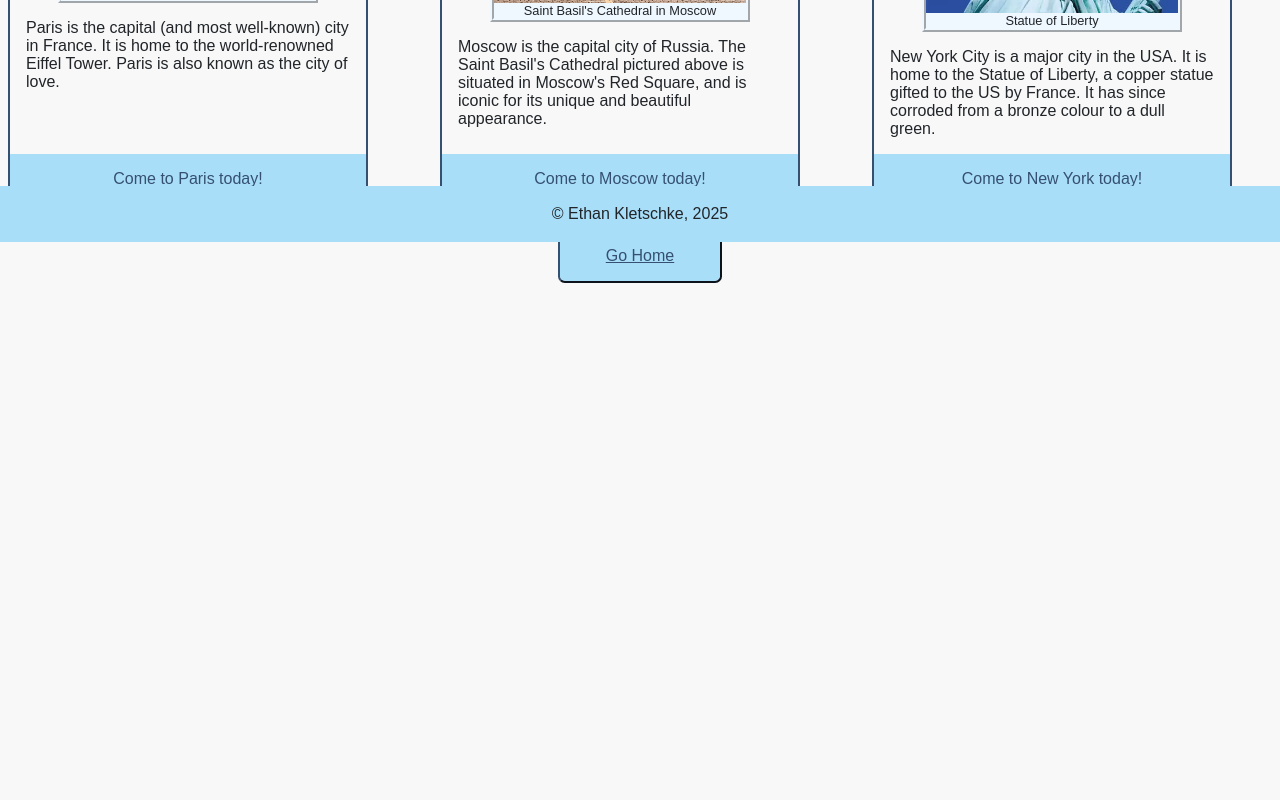
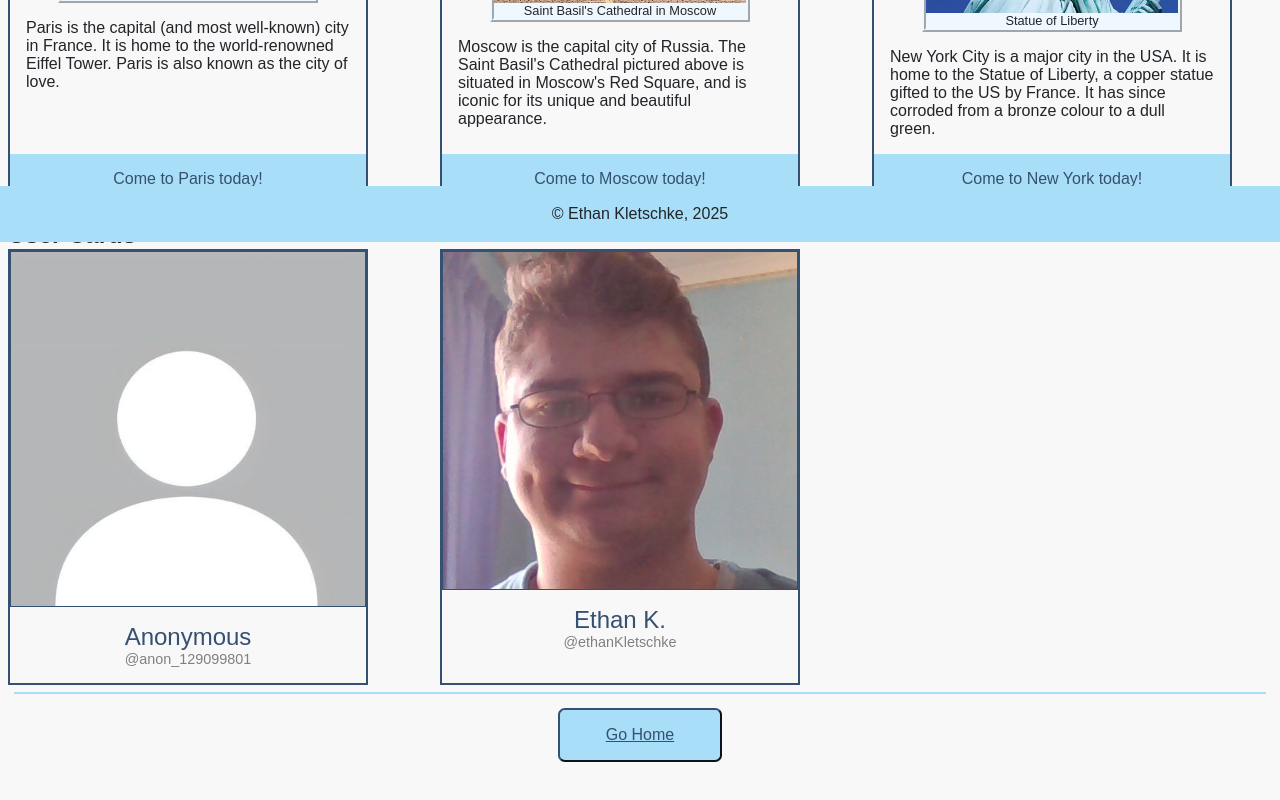
Before and after one commit to ethanKletschke/TSX-Portfolio-App, a React (Vite) app: page /cards in a window 1280 px wide. Shown: the part 558-1358 px from the top of the page. Before the commit the page ends 927 px from the top, so only its background shows below. Built offline with nearby package versions, Linux system fonts and the light colour scheme.

Commit message:
feat(ui): Implement user cards

```diff
--- a/src/comps/cards/UserCard/UserCard.module.css
+++ b/src/comps/cards/UserCard/UserCard.module.css
@@ -7,17 +7,21 @@
 
 .userCard > img {
   display: block;
-  width: 90%;
+  width: 100%;
   margin: auto;
   border: 1pt solid var(--dblue);
 }
 
-.userCard > .display-name {
+.userCard > .textSection {
+  padding: 1em;
+}
+
+.userCard .display-name {
   font-size: 1.5em;
   color: var(--dblue);
 }
 
-.userCard > .username {
+.userCard .username {
   font-size: 0.9em;
   color: grey;
 }
--- a/src/comps/cards/UserCard/UserCard.tsx
+++ b/src/comps/cards/UserCard/UserCard.tsx
@@ -21,8 +21,10 @@ export default function UserCard({ username, displayName, imgSrc }: UserCardProp
     <div className={styles.userCard}>
       <img src={imgSrc} alt={`${displayName}'s profile picture`} />
 
-      <p className={styles["display-name"]}>{displayName}</p>
-      <p className={styles["username"]}>@{username}</p>
+      <div className={styles.textSection}>
+        <p className={styles["display-name"]}>{displayName}</p>
+        <p className={styles["username"]}>@{username}</p>
+      </div>
     </div>
   );
 }
--- a/src/pages/CardsDemo/CardsDemo.tsx
+++ b/src/pages/CardsDemo/CardsDemo.tsx
@@ -1,10 +1,30 @@
-import Page from "../../comps/general_UI/layout/Page/Page.tsx";
 import Card from "../../comps/cards/Card/Card.tsx";
 import CardGrid from "../../comps/cards/CardGrid/CardGrid.tsx";
+import UserCard from "../../comps/cards/UserCard/UserCard.tsx";
 import GoHomeBtn from "../../comps/general_UI/GoHomeBtn/GoHomeBtn.tsx";
+import Page from "../../comps/general_UI/layout/Page/Page.tsx";
 import WorkInProg from "../../comps/general_UI/WorkInProg/WorkInProg.tsx";
 
+interface UserCardObj {
+  username: string;
+  displayName: string;
+  imgSrc: string;
+}
+
 export default function CardsDemo() {
+  const userCards: UserCardObj[] = [
+    {
+      username: "anon_129099801",
+      displayName: "Anonymous",
+      imgSrc: "/AnonPFP.png"
+    },
+    {
+      username: "ethanKletschke",
+      displayName: "Ethan K.",
+      imgSrc: "/EthanPFP.jpg"
+    }
+  ];
+
   return (
     <Page headerText="Cards Demo">
       <WorkInProg />
@@ -54,12 +74,23 @@ export default function CardsDemo() {
       </section>
 
       <hr />
-{/*
+
       <section>
         <h2>User Cards</h2>
+
+        <CardGrid>
+          {userCards.map((card, index) => (
+            <UserCard
+              key={index}
+              username={card.username}
+              displayName={card.displayName}
+              imgSrc={card.imgSrc}
+            />
+          ))}
+        </CardGrid>
       </section>
 
-      <hr /> */}
+      <hr />
 
       <GoHomeBtn />
     </Page>
```
Also changed, not shown: public/AnonPFP.png (added), public/EthanPFP.jpg (added).
